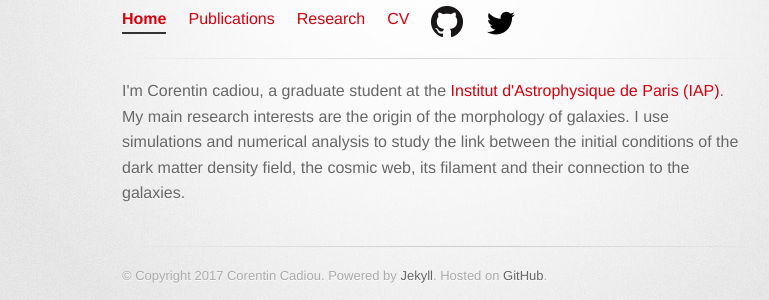
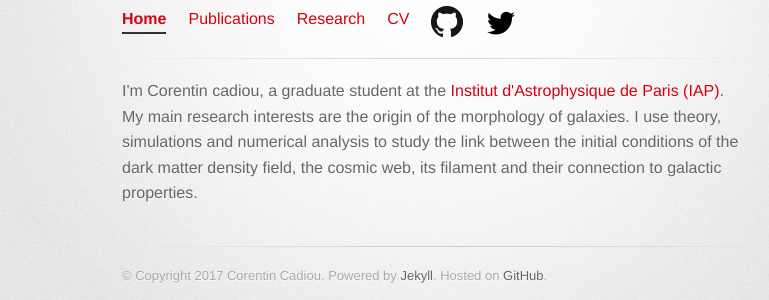
Before and after one commit to cphyc/cphyc.github.io, a Jekyll site: the page built from index.html, in a window 1280 px wide. Shown: the part 159-459 px from the top of the page, without its empty margins (208-977 px from the left). Built offline with Jekyll 4.4.1, drawn with Linux system fonts in a browser that asks for light colours.

Commit message:
update index

```diff
--- a/index.html
+++ b/index.html
@@ -7,5 +7,5 @@ description: I'm Corentin Cadiou, an Astrophyisicist currently working in Paris,
 <p>
   I'm Corentin cadiou, a graduate student at the <a href="http://www.iap.fr/"><emph>Institut d'Astrophysique de Paris (IAP)</emph></a>.
 
-  My main research interests are the origin of the morphology of galaxies. I use simulations and numerical analysis to study the link between the initial conditions of the dark matter density field, the cosmic web, its filament and their connection to the galaxies.
+  My main research interests are the origin of the morphology of galaxies. I use theory, simulations and numerical analysis to study the link between the initial conditions of the dark matter density field, the cosmic web, its filament and their connection to galactic properties.
 </p>
```
